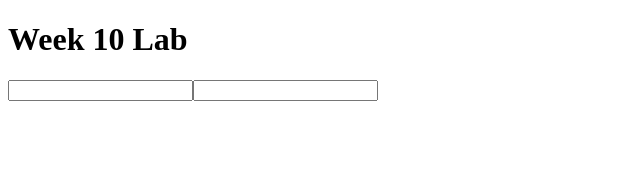
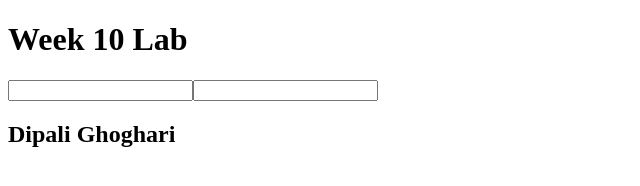
Before and after one commit to Dipali2723/comp-6062-week-10-lab, a plain HTML site: page index.html in a window 1280 px wide. Shown: the whole page, without its empty margins (0-640 px from the left). Drawn offline with nearby package versions, Linux system fonts and the light colour scheme.

Commit message:
full name

```diff
--- a/index.html
+++ b/index.html
@@ -8,6 +8,7 @@
             <h1>{{title}}</h1>
             <input type="text">
             <input type="text">
+            <h2>{{FullName}}</h2>
         </div>
         <!--Vue.Js Link-->
         <script src="https://unpkg.com/vue@3.4.31/dist/vue.global.js"></script>
--- a/scripts/app.js
+++ b/scripts/app.js
@@ -3,9 +3,18 @@ console.log('Loaded!');
 const app=Vue.createApp({
     data(){
         return{
-            title: 'Week 10 Lab'
+            title: 'Week 10 Lab',
+            user: {
+            firstName: 'Dipali',
+            lastName: 'Ghoghari'
+            }
         }
         userInput: ''
+    },
+    computed: {
+        FullName(){
+            return `${this.user.firstName} ${this.user.lastName}`;
+        }
     }
 });
 
```
